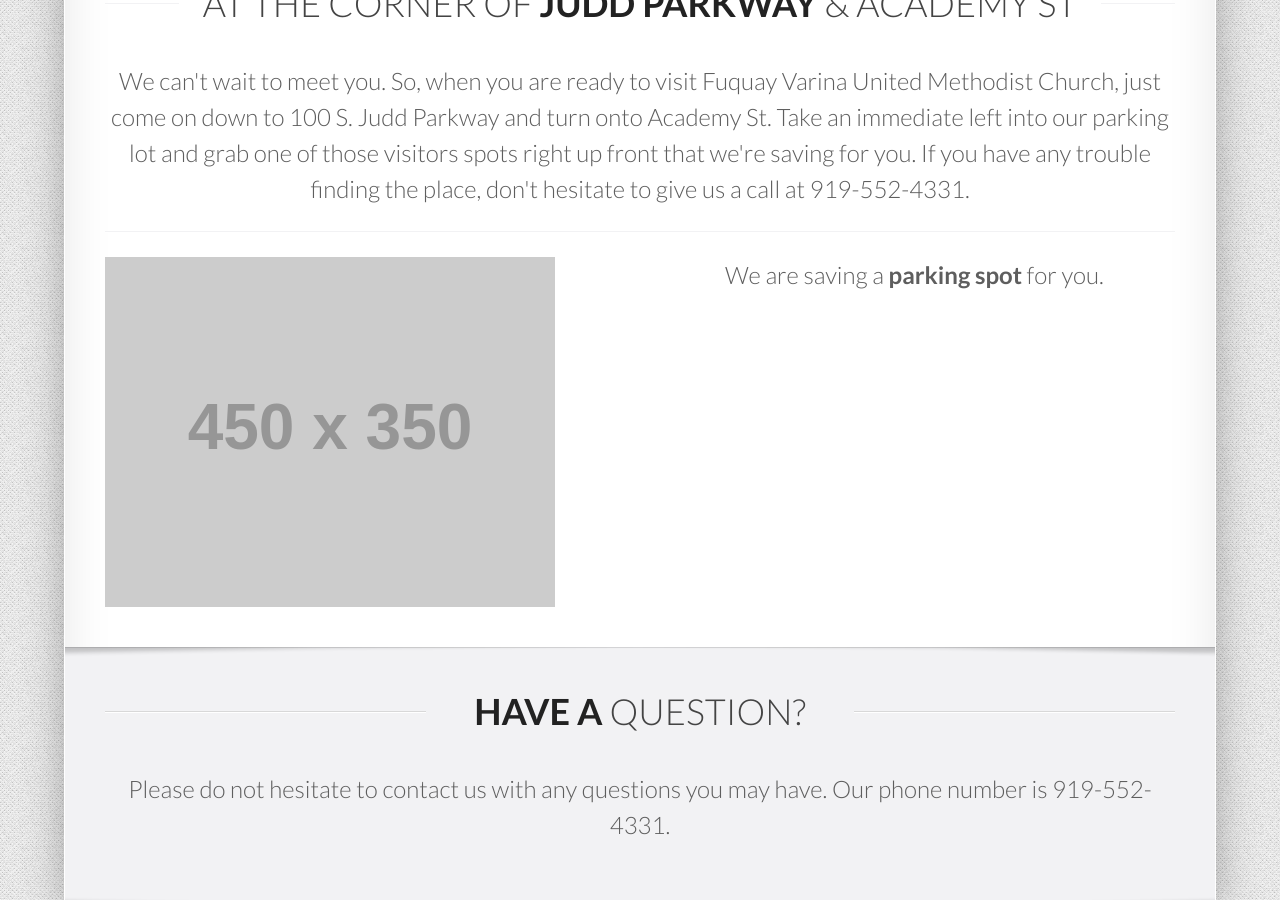
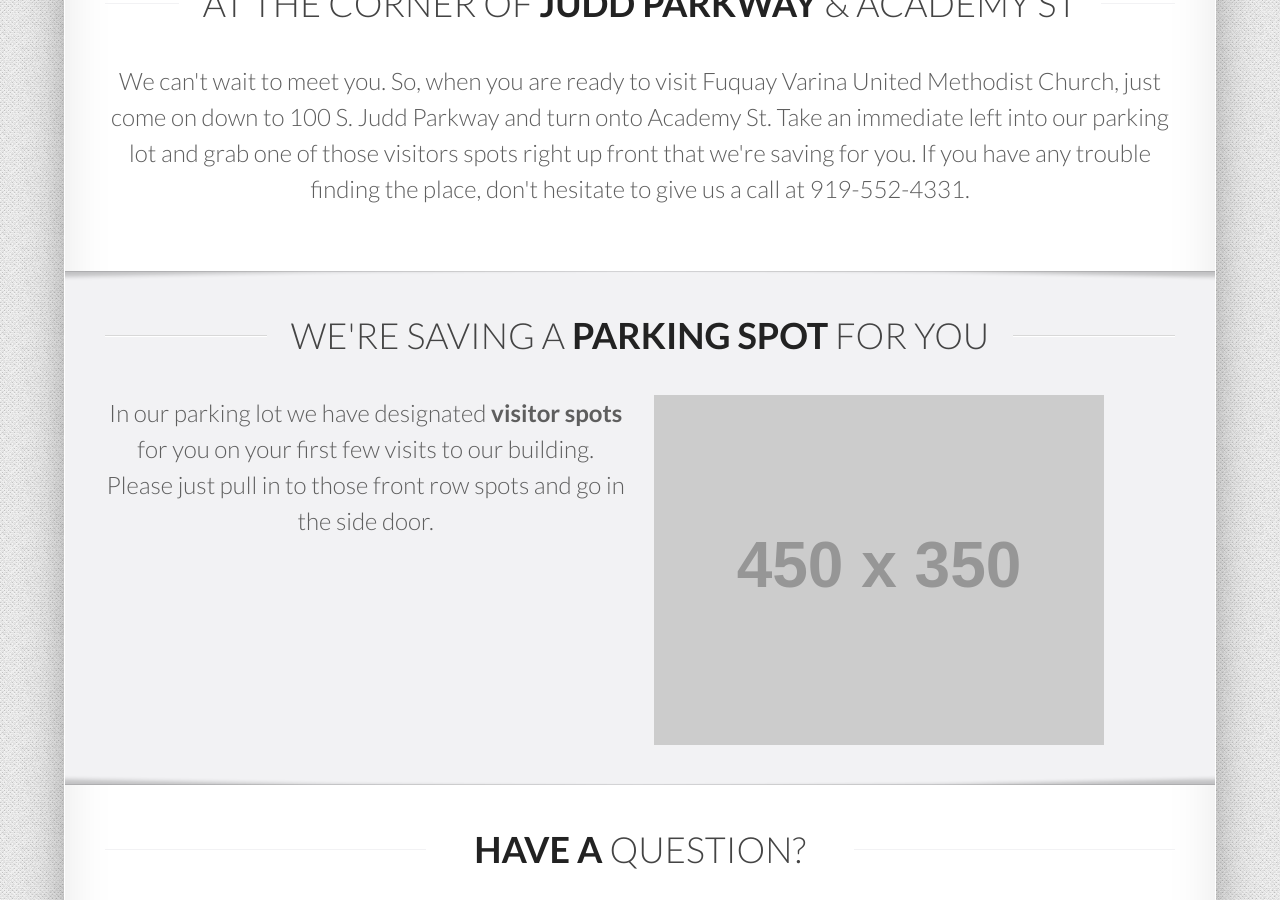
Before and after one commit to fvumc/fvumc.github.io, a Jekyll site: the page built from location.html, in a window 1280 px wide and 900 px high, scrolled down 638 px. Built offline with Jekyll 4.4.1, drawn with Linux system fonts in a browser that asks for light colours; Markdown is read by kramdown in place of the engine named in the settings.

Commit message:
add more content to the location section

```diff
--- a/_includes/location_section.html
+++ b/_includes/location_section.html
@@ -1,7 +1,7 @@
       <section class="section section-alt">
         <div id="map"></div>
       </section>
-<section class="section section-padded">
+      <section class="section section-padded">
         <div class="container-fluid">
           <div class="section-header">
             <h1>
@@ -19,21 +19,32 @@
             you have any trouble finding the place, don't hesitate to
             give us a call at 919-552-4331.
           </p>
-          <hr>
+        </div>
+      </section>
+      <section class="section section-alt section-padded">
+        <div class="container-fluid">
+          <div class="section-header">
+            <h1>
+              <small class="light">We're saving a</small>
+              Parking Spot
+              <small class="light">for you</small>
+            </h1>
+          </div>
           <div class="row-fluid">
+            <div class="span6 ">
+              <p class='lead text-center' >In our parking lot we have
+              designated <span
+                class='bold'>visitor spots</span> for you on your first
+              few visits to our building. Please just pull in to
+              those front row spots and go in the side door.</p>
+            </div>
             <div class="span6">
               <img src="http://placehold.it/450x350" alt="Parking Lot image" />
-            </div>
-            <div class="span6 ">
-
-              <p class='lead text-center' >We are saving a <span class='bold'>parking spot</span> for you.</p>
-
             </div>
           </div>
         </div>
       </section>
-      <!-- More Questions -->
-      <section class="section section-alt section-padded">
+      <section class="section section-padded">
         <div class="container-fluid">
           <div class="section-header">
             <h1>
```
